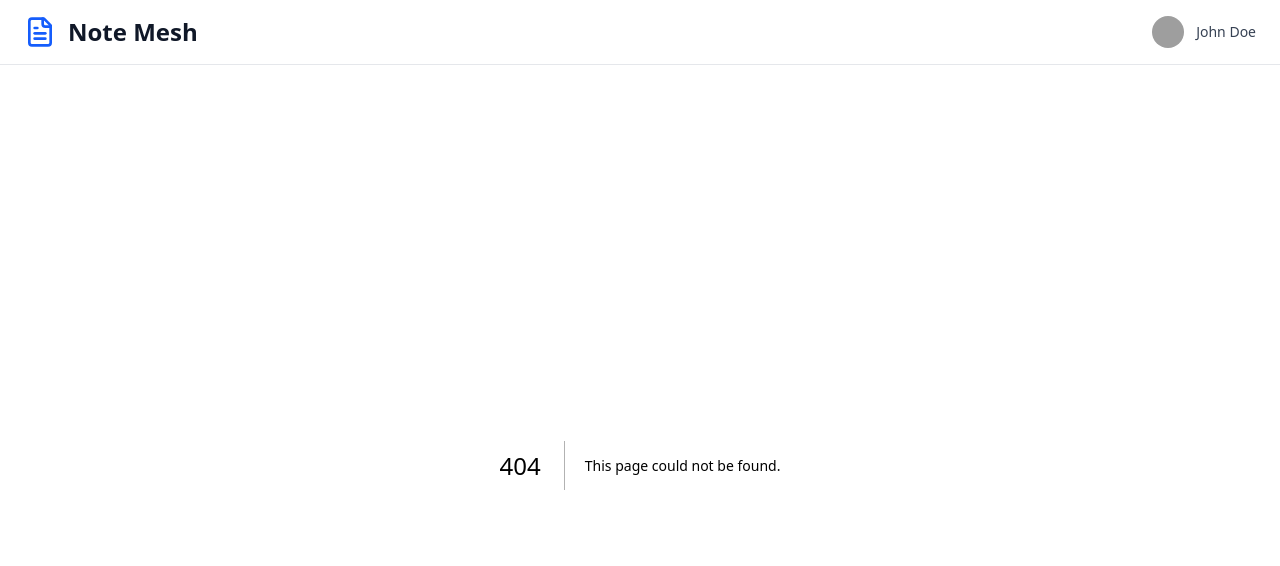
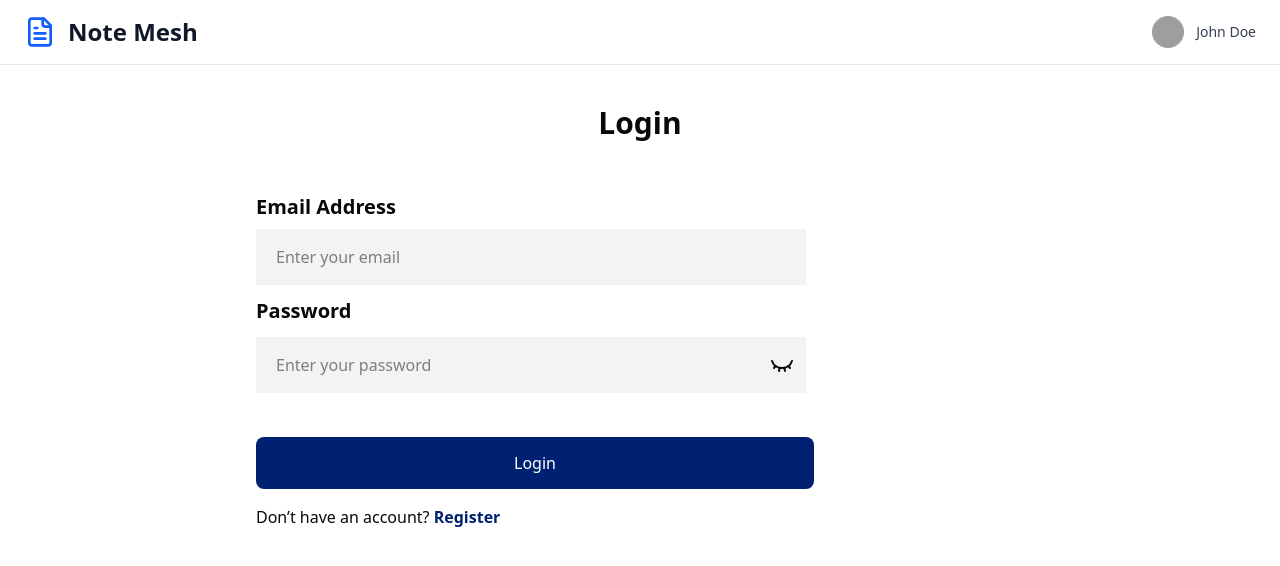
Before and after one commit to Faey2023/note-mesh, a Next.js app: page /login in a window 1280 px wide. Before the commit this address had no page. Shown: the top 566 px of the page. Built offline with nearby package versions, Linux system fonts and the light colour scheme; grey boxes are pictures that could not be loaded.

Commit message:
login added

```diff
--- /dev/null
+++ b/src/app/login/page.tsx
@@ -0,0 +1,124 @@
+"use client";
+
+import { EyeClosedIcon, EyeIcon } from "lucide-react";
+import Link from "next/link";
+import { useForm, SubmitHandler } from "react-hook-form";
+import { useRouter } from "next/navigation";
+import { useState } from "react";
+import axios from "axios";
+import Swal from "sweetalert2";
+
+interface LoginFormInputs {
+  email: string;
+  password: string;
+}
+
+const Login = () => {
+  const router = useRouter();
+  const [passwordVisible, setPasswordVisible] = useState(false);
+
+  const {
+    register,
+    handleSubmit,
+    formState: { errors },
+  } = useForm<LoginFormInputs>();
+
+  const handleTogglePassword = () => setPasswordVisible((prev) => !prev);
+
+  const onSubmit: SubmitHandler<LoginFormInputs> = async (data) => {
+    try {
+      const res = await axios.post(
+        `${process.env.NEXT_PUBLIC_API_BASE_URL}/api/auth/login`,
+        {
+          email: data.email,
+          password: data.password,
+        }
+      );
+
+      localStorage.setItem("token", res.data.token);
+
+      Swal.fire({
+        title: "Login successful!",
+        icon: "success",
+      });
+
+      router.push("/");
+    } catch (err) {
+      console.log(err);
+      Swal.fire({
+        title: "Login failed",
+        text: "Invalid credentials",
+        icon: "error",
+      });
+    }
+  };
+
+  return (
+    <div className="max-w-screen-lg mx-auto my-10">
+      <h3 className="text-3xl font-semibold text-center mb-5">Login</h3>
+      <div className="flex flex-col items-center md:flex-row-reverse gap-5">
+        <div className="flex-1">
+          <form
+            className="max-w-screen-md mx-auto"
+            onSubmit={handleSubmit(onSubmit)}
+          >
+            <h3 className="mt-8 mb-2 text-xl font-semibold">Email Address</h3>
+            <input
+              {...register("email", { required: true })}
+              type="text"
+              placeholder="Enter your email"
+              className="max-w-full md:w-[550px] bg-[#F3F3F3] h-14 pl-5"
+            />
+            {errors.email && (
+              <span className="text-xs text-red-600">
+                Email is required to login.
+              </span>
+            )}
+
+            <h3 className="text-xl font-semibold my-3">Password</h3>
+            <div className="relative h-fit w-fit ">
+              <input
+                {...register("password", {
+                  required: true,
+                  minLength: 6,
+                  pattern: /^(?=.*[A-Z]).{6,}$/i,
+                })}
+                type={passwordVisible ? "text" : "password"}
+                name="password"
+                placeholder="Enter your password"
+                className="max-w-full md:w-[550px] bg-[#F3F3F3] h-14 pl-5 mb-7"
+              />
+              <span
+                className="cursor-pointer text-xl absolute top-4 right-3"
+                onClick={handleTogglePassword}
+              >
+                {passwordVisible ? <EyeIcon /> : <EyeClosedIcon />}
+              </span>
+            </div>
+            {errors.password && (
+              <span className="text-xs text-red-600">
+                Password is required to login.
+              </span>
+            )}
+
+            <button className="p-3.5 cursor-pointer rounded-md block bg-[#002172] hover:bg-[#142a9b] w-fit lg:w-[558px] text-white mt-4">
+              Login
+            </button>
+
+            <div className="mt-4">
+              Don’t have an account?{" "}
+              <Link
+                href="/register"
+                className="hover:underline text-[#002172] hover:text-blue-700 font-bold"
+              >
+                Register
+              </Link>
+            </div>
+          </form>
+        </div>
+      </div>
+    </div>
+  );
+};
+
+export default Login;
```
